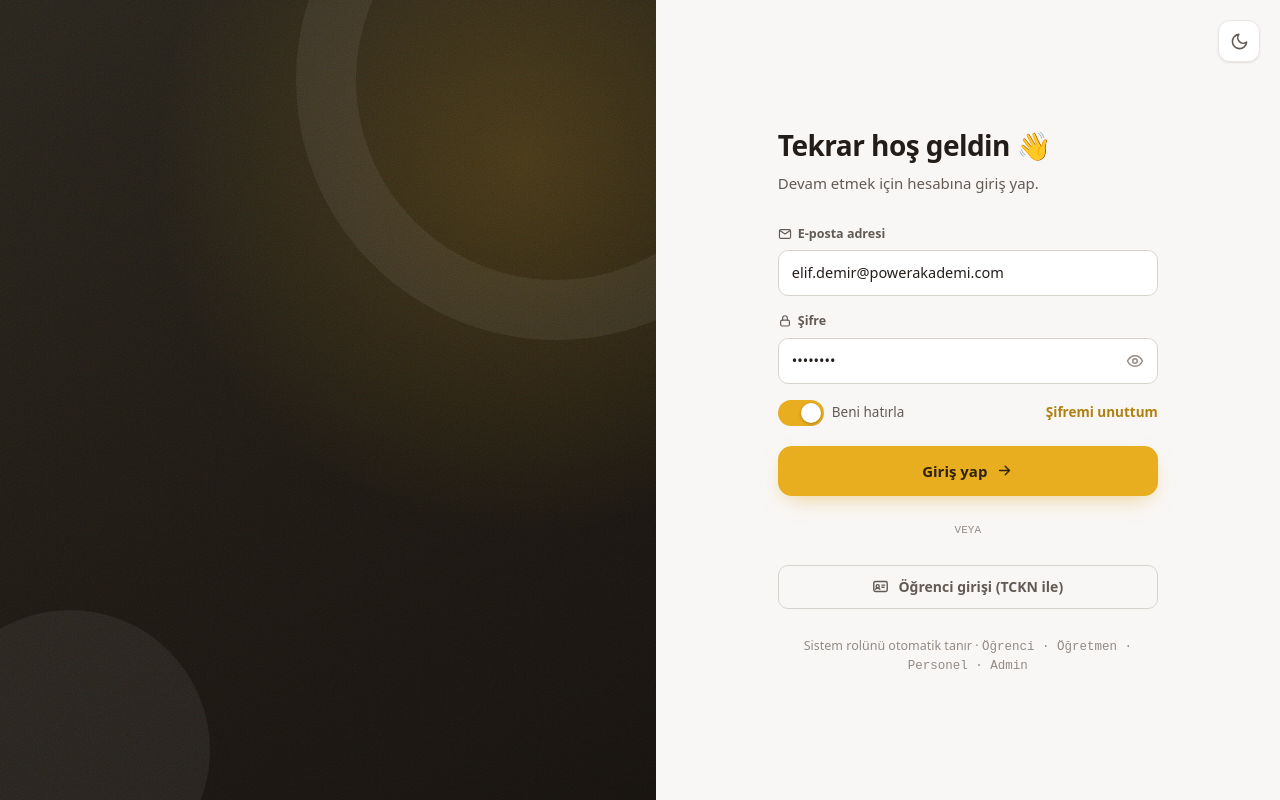
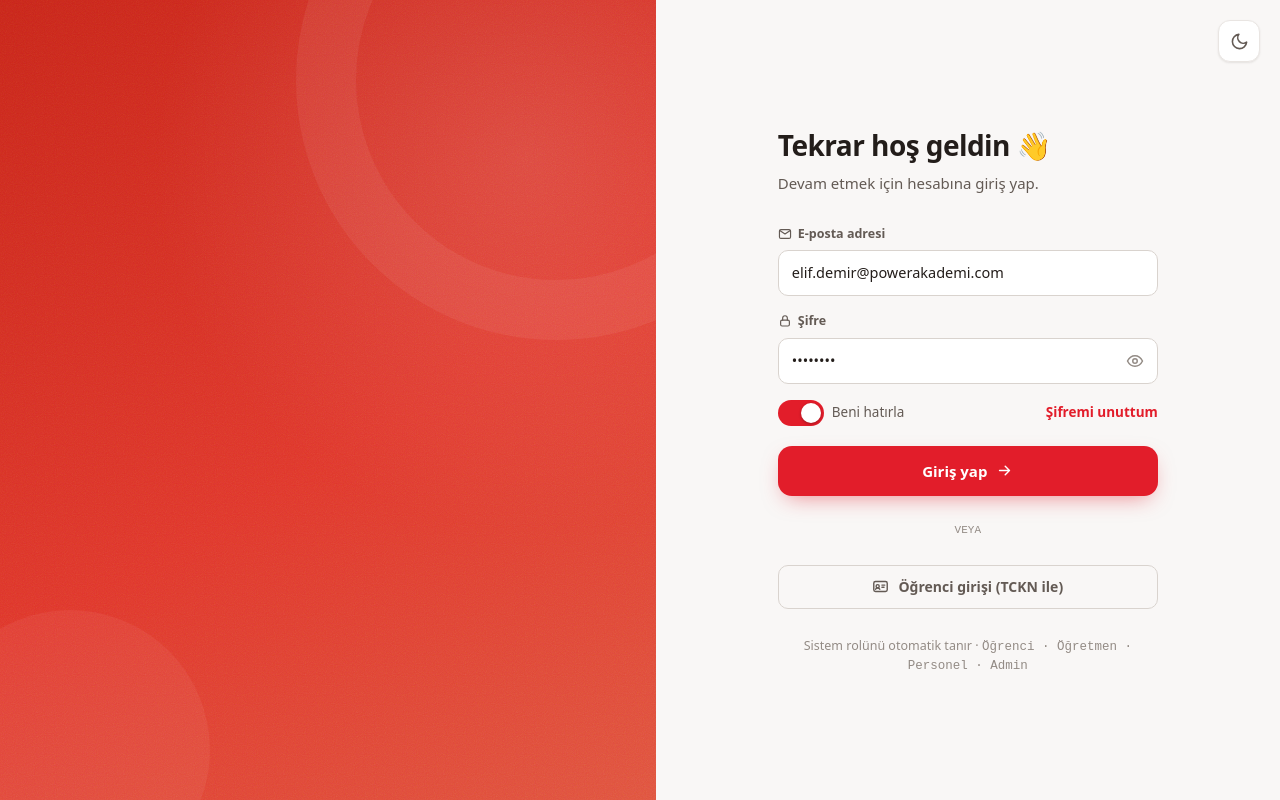
Before and after one commit to selamet/power-campus-web, a React (Vite) app: page /login in a window 1280 px wide. Built offline with nearby package versions, Linux system fonts and the light colour scheme; no server answers.

Commit message:
feat: revert accent color back to red

```diff
--- a/src/features/auth/LoginPage.tsx
+++ b/src/features/auth/LoginPage.tsx
@@ -47,7 +47,7 @@ export function LoginPage() {
         className="grain relative hidden flex-col justify-between overflow-hidden px-[52px] py-14 text-white min-[900px]:flex"
         style={{
           background:
-            'linear-gradient(150deg, hsl(40 18% 13%), hsl(36 22% 9%) 55%, hsl(30 20% 7%))',
+            'linear-gradient(150deg, hsl(4 78% 44%), hsl(4 74% 52%) 55%, hsl(8 72% 56%))',
         }}
       >
         <div
@@ -55,10 +55,10 @@ export function LoginPage() {
           style={{ border: '60px solid hsl(0 0% 100% / .06)' }}
         />
         <div className="absolute -bottom-[90px] -left-[70px] size-[280px] rounded-full bg-[hsl(0_0%_100%/0.05)]" />
-        <div className="absolute inset-0 bg-[radial-gradient(circle_at_80%_20%,hsl(42_92%_55%/0.18),transparent_45%)]" />
+        <div className="absolute inset-0 bg-[radial-gradient(circle_at_80%_20%,hsl(0_0%_100%/0.12),transparent_45%)]" />
 
         <div className="anim-fade-up relative flex items-center gap-3">
-          <div className="flex rounded-[14px] bg-white px-3 py-2.5 shadow-[0_8px_24px_hsl(38_40%_6%/0.5)]">
+          <div className="flex rounded-[14px] bg-white px-3 py-2.5 shadow-[0_8px_24px_hsl(4_60%_20%/0.3)]">
             <Mark size={30} />
           </div>
           <div className="flex flex-col">
@@ -133,13 +133,13 @@ export function LoginPage() {
               <a
                 href="#"
                 onClick={(event) => event.preventDefault()}
-                className="text-[13.5px] font-semibold text-accent-strong no-underline"
+                className="text-[13.5px] font-semibold text-accent no-underline"
               >
                 Şifremi unuttum
               </a>
             </div>
 
-            {error && <p className="m-0 text-[13px] text-[hsl(0_72%_45%)]">{error}</p>}
+            {error && <p className="m-0 text-[13px] text-accent">{error}</p>}
 
             <Button type="submit" variant="primary" size="lg" block disabled={loading} className="mt-1">
               {loading ? (
--- a/src/features/dashboard/DashboardPage.tsx
+++ b/src/features/dashboard/DashboardPage.tsx
@@ -45,13 +45,12 @@ export function DashboardPage() {
       <div className="card relative overflow-hidden p-0">
         <div
           className="grain relative overflow-hidden px-7 py-[26px] text-white"
-          style={{ background: 'linear-gradient(120deg, hsl(40 18% 13%), hsl(34 20% 9%))' }}
+          style={{ background: 'linear-gradient(120deg, hsl(4 74% 50%), hsl(8 70% 56%))' }}
         >
           <div
             className="absolute -top-[140px] -right-[60px] size-[300px] rounded-full"
             style={{ border: '44px solid hsl(0 0% 100% / .08)' }}
           />
-          <div className="absolute inset-0 bg-[radial-gradient(circle_at_85%_15%,hsl(42_92%_55%/0.16),transparent_50%)]" />
           <div className="relative flex flex-wrap items-center justify-between gap-4">
             <div className="flex flex-col gap-1.5">
               <span className="font-mono text-xs tracking-[0.1em] opacity-85">
@@ -72,7 +71,7 @@ export function DashboardPage() {
             </div>
             <Button
               onClick={openAddFlow}
-              className="self-center bg-accent font-semibold text-accent-contrast"
+              className="self-center bg-white font-semibold text-accent-strong"
             >
               <Icon name="plus" size={18} />
               Yeni Öğrenci
--- a/src/features/students/components/StudentDrawer.tsx
+++ b/src/features/students/components/StudentDrawer.tsx
@@ -171,7 +171,7 @@ export function StudentDrawer({ student, onClose, onApprove, onReject }: Student
                       onReject(student.id);
                       close();
                     }}
-                    className="bg-[hsl(0_72%_48%)] text-white"
+                    className="bg-accent text-white"
                   >
                     <Icon name="xCircle" size={17} />
                     Evet, reddet
--- a/src/features/ui/uiSlice.ts
+++ b/src/features/ui/uiSlice.ts
@@ -17,7 +17,7 @@ const STORAGE_KEY = 'pa-ui-prefs';
 
 const defaultState: UiState = {
   theme: 'light',
-  accent: '#E9AD20',
+  accent: '#E11D2A',
   density: 'regular',
   radius: 14,
 };
--- a/src/styles/global.css
+++ b/src/styles/global.css
@@ -11,14 +11,14 @@
 
 /* ---------- Raw design tokens (runtime-tweakable) ---------- */
 :root {
-  --accent-h: 42;
-  --accent-s: 82%;
-  --accent-l: 52%;
+  --accent-h: 4;
+  --accent-s: 74%;
+  --accent-l: 50%;
   --accent: hsl(var(--accent-h) var(--accent-s) var(--accent-l));
-  --accent-strong: hsl(var(--accent-h) var(--accent-s) 38%);
-  --accent-soft: hsl(var(--accent-h) 85% 94%);
-  --accent-soft-border: hsl(var(--accent-h) 75% 84%);
-  --accent-contrast: hsl(38 55% 12%);
+  --accent-strong: hsl(var(--accent-h) var(--accent-s) 43%);
+  --accent-soft: hsl(var(--accent-h) 80% 96%);
+  --accent-soft-border: hsl(var(--accent-h) 70% 88%);
+  --accent-contrast: #fff;
 
   --ok: hsl(150 55% 40%);
   --ok-soft: hsl(150 50% 95%);
```
Also changed, not shown: 2 other files (tests, documents, lock files or other folders).
